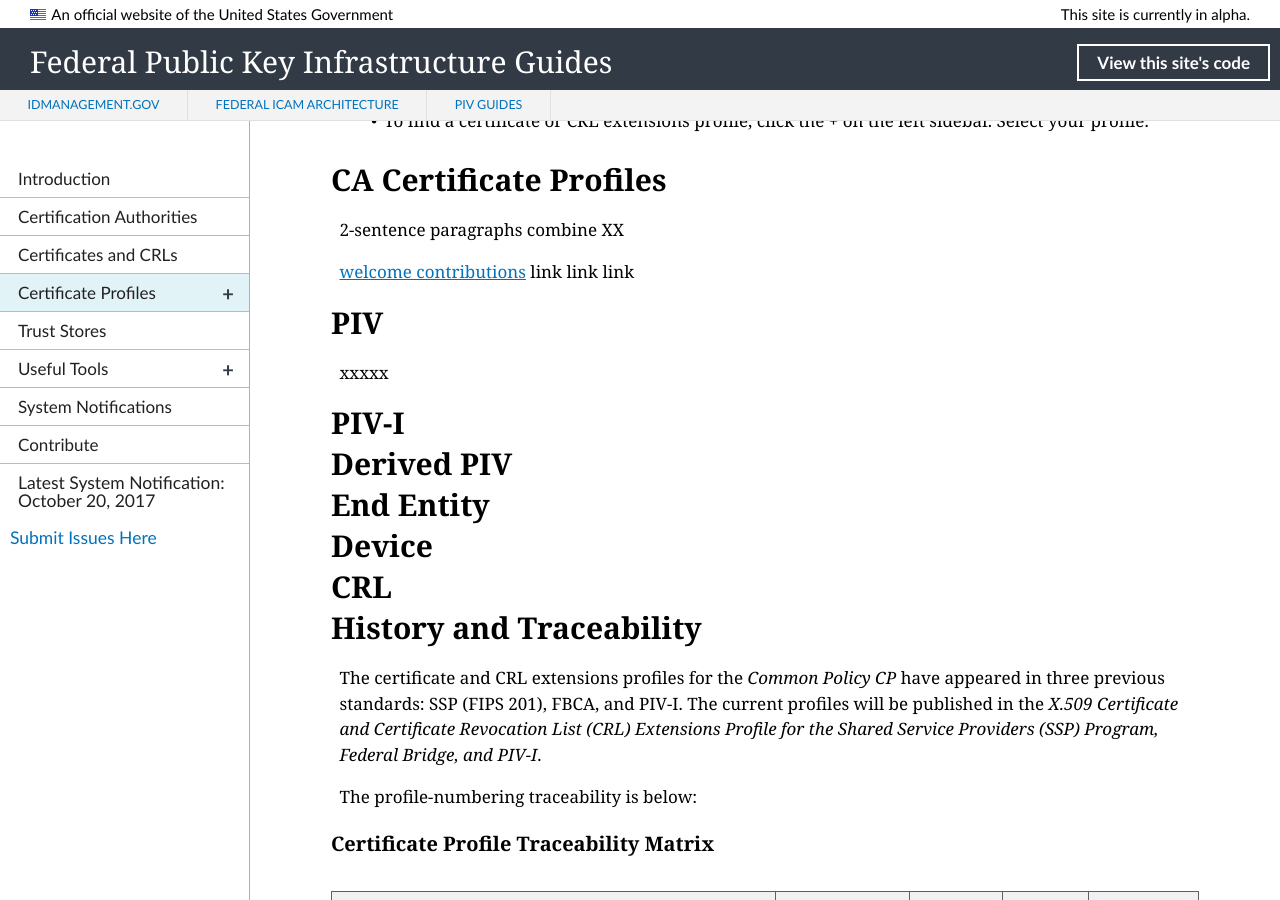
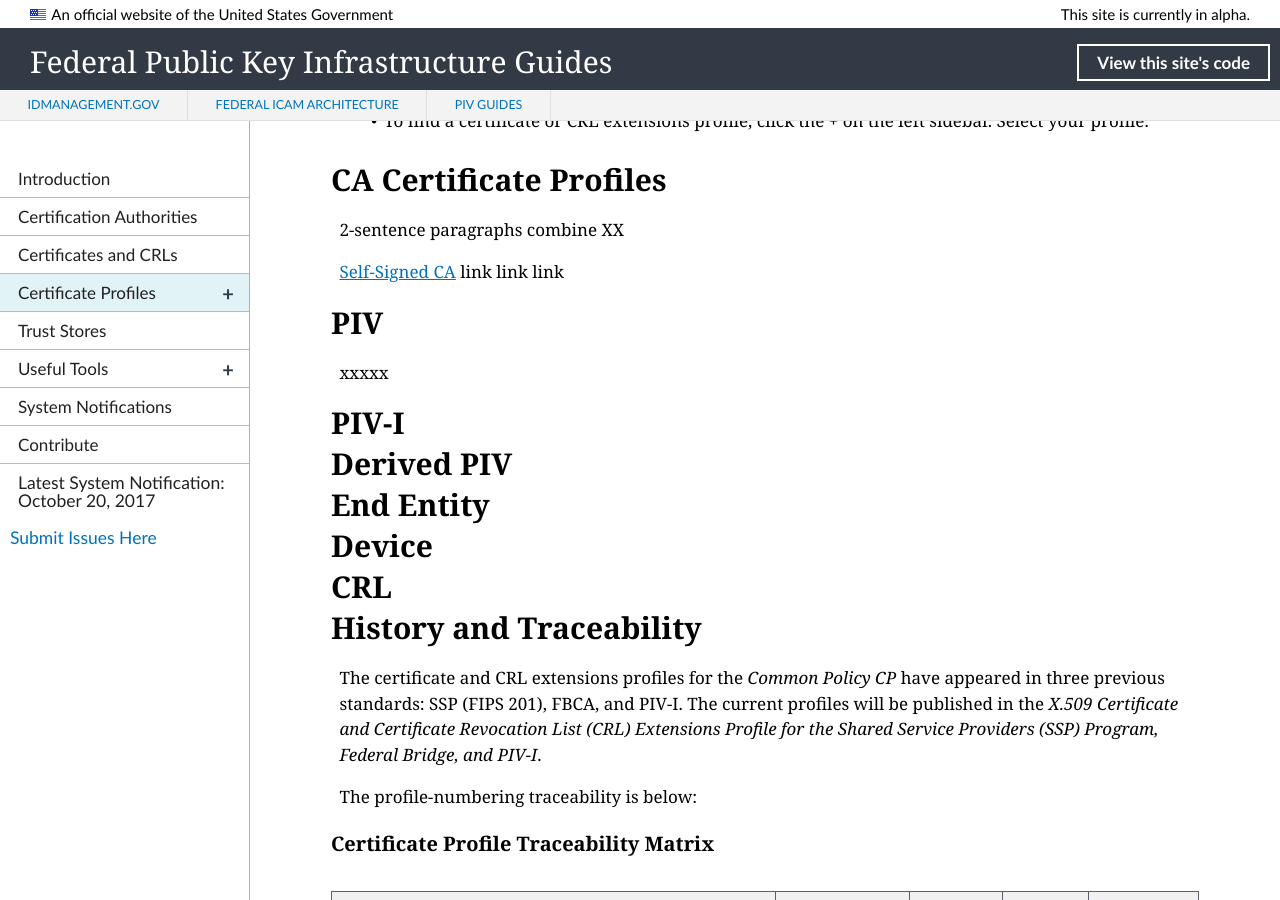
Before and after one commit to GSA/fpki-guides, a Jekyll site: the page built from pages/fpki_certificate_profiles.md, in a window 1280 px wide and 900 px high, scrolled down 371 px. Built offline with Jekyll 4.4.1, drawn with Linux system fonts in a browser that asks for light colours; nearby versions of some CDN libraries; library files that are not in the unit come from our copies.

Commit message:
Update fpki_certificate_profiles.md

```diff
--- a/pages/fpki_certificate_profiles.md
+++ b/pages/fpki_certificate_profiles.md
@@ -14,7 +14,7 @@
 
 2-sentence paragraphs combine XX
 
-[welcome contributions]({{ site.baseurl }}/contribute/)
+[Self-Signed CA]({{ site.baseurl }}/profiles/selfsignedca/)
 link
 link
 link
```
